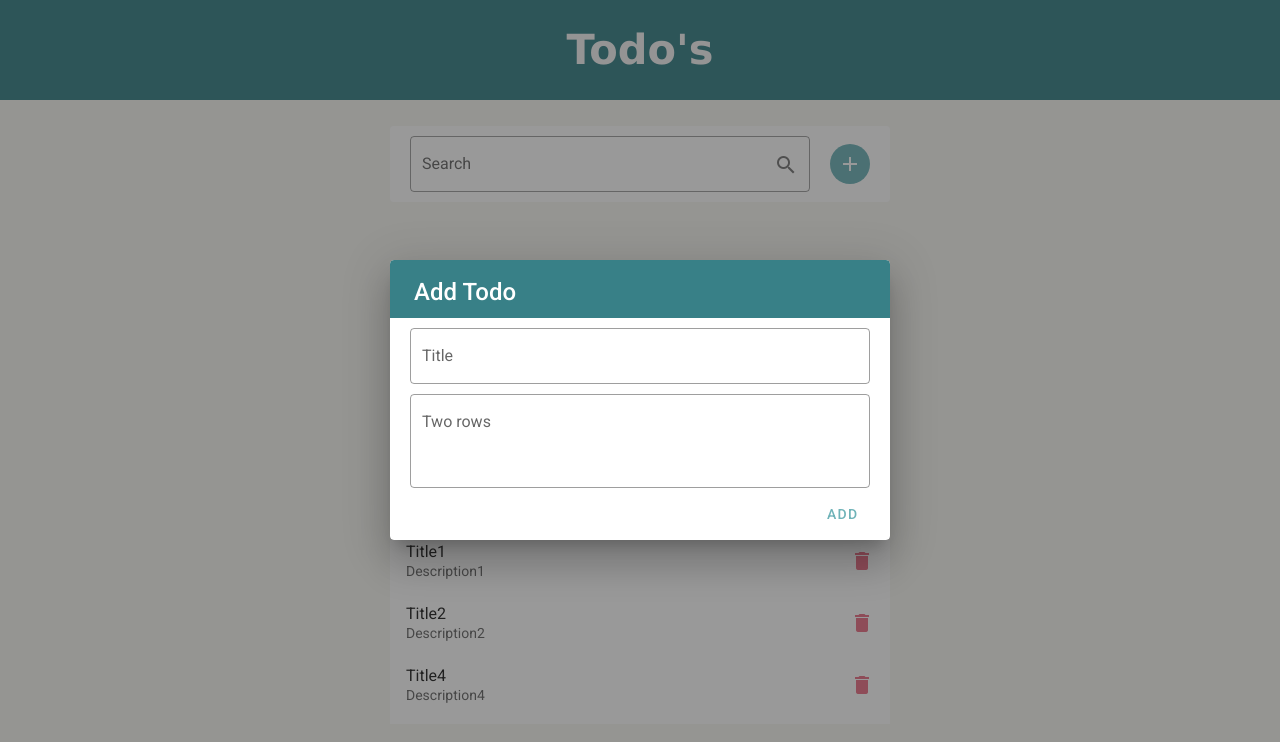
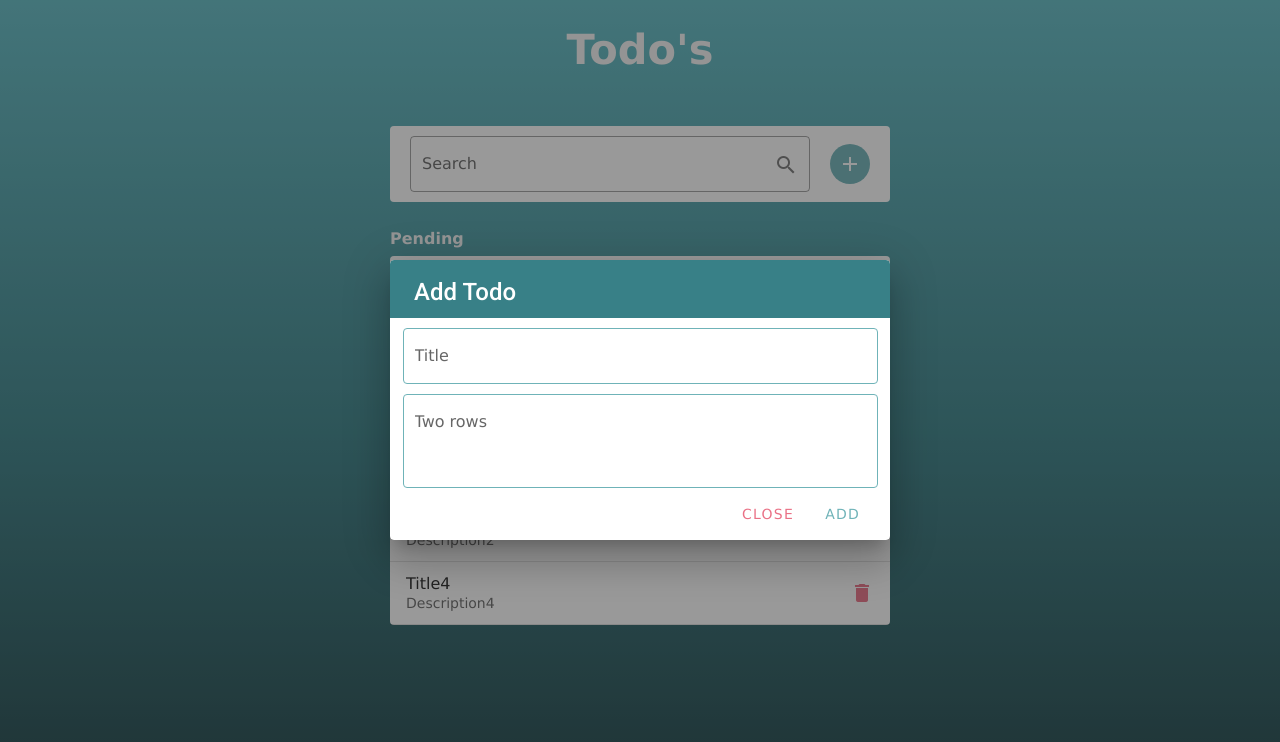
Before and after one commit to bananna96/todo-list, a Vue app: page / in a window 1280 px wide. Both pictures are taken after a click on the button 850 px from the left and 163 px from the top of the page. Shown: the top 742 px of the page. Built offline with nearby package versions, Linux system fonts and the light colour scheme.

Commit message:
[master] more clean up and styling, added alert to addItemDrawer

```diff
--- a/src/App.vue
+++ b/src/App.vue
@@ -1,42 +1,6 @@
 <template>
-	<v-app :style="{ background: $vuetify.theme.themes.light.background }">
-		<!--   <v-app-bar app color="primary" dark>
-      <div class="d-flex align-center">
-        <v-img
-          alt="Vuetify Logo"
-          class="shrink mr-2"
-          contain
-          src="https://cdn.vuetifyjs.com/images/logos/vuetify-logo-dark.png"
-          transition="scale-transition"
-          width="40"
-        />
-
-        <v-img
-          alt="Vuetify Name"
-          class="shrink mt-1 hidden-sm-and-down"
-          contain
-          min-width="100"
-          src="https://cdn.vuetifyjs.com/images/logos/vuetify-name-dark.png"
-          width="100"
-        />
-      </div>
-
-      <v-spacer></v-spacer>
-
-      <v-btn
-        href="https://github.com/vuetifyjs/vuetify/releases/latest"
-        target="_blank"
-        text
-      >
-        <span class="mr-2">Latest Release</span>
-        <v-icon>mdi-open-in-new</v-icon>
-      </v-btn>
-    </v-app-bar>-->
-
-		<!-- <v-main> -->
+	<v-app>
 		<Home />
-
-		<!-- </v-main> -->
 	</v-app>
 </template>
 
@@ -54,3 +18,16 @@ export default {
 	}),
 };
 </script>
+
+<style scoped>
+.v-application {
+	background: rgb(28, 64, 68) !important;
+	background: linear-gradient(
+		0deg,
+		rgba(28, 64, 68, 1) 0%,
+		rgba(56, 128, 135, 1) 46%,
+		rgba(96, 187, 196, 1) 100%
+	) !important;
+	font-family: 'Geneva', Geneva, sans-serif;
+}
+</style>
--- a/src/components/ListItem.vue
+++ b/src/components/ListItem.vue
@@ -1,4 +1,4 @@
-<template>
+<template v-slot:label>
 	<div>
 		<v-list-item v-show="!this.editable" :key="listItem.id">
 			<v-list-item-content @click="toggleEditable">
@@ -15,7 +15,7 @@
 						mdi-delete
 					</v-icon>
 					<v-btn
-						color="#c2edce"
+						color="#88db9f"
 						v-show="!done"
 						dark
 						small
@@ -29,7 +29,7 @@
 			</v-list-item-action>
 		</v-list-item>
 		<v-list-item v-show="this.editable">
-			<v-list-item-content>
+			<v-list-item-content class="edit-warpper">
 				<v-text-field
 					class="text-input"
 					label="Title"
@@ -54,6 +54,7 @@
 				</v-btn>
 			</v-list-item-action>
 		</v-list-item>
+		<v-divider></v-divider>
 	</div>
 </template>
 
@@ -75,7 +76,11 @@ export default {
 			this.$store.dispatch('deleteTodo', this.listItem.id);
 		},
 		toggleEditable() {
-			this.editable = !this.editable;
+			if (this.done) {
+				this.editable = false;
+			} else {
+				this.editable = !this.editable;
+			}
 		},
 		toggleDone() {
 			this.done = !this.done;
@@ -106,4 +111,17 @@ export default {
 .v-list-item__action {
 	margin: 0 !important;
 }
+.edit-warpper {
+	padding: 0;
+}
+
+.edit-warpper > div {
+	margin: 10px 0px;
+}
+.text-input {
+	border-color: yellow !important;
+}
+.v-text-field--outlined >>> fieldset {
+	border-color: rgba(111, 179, 184, 1);
+}
 </style>
--- a/src/components/TheAddItemDrawer.vue
+++ b/src/components/TheAddItemDrawer.vue
@@ -19,7 +19,18 @@
 				<v-card-title class="text-h5 drawer-header">
 					Add Todo
 				</v-card-title>
-				<div>
+				<div class="content-wrapper">
+					<v-alert
+						:value="alert"
+						color="pink"
+						dense
+						transition="scale-transition"
+						outlined
+						text
+						width="50%"
+					>
+						Title is required!
+					</v-alert>
 					<v-text-field
 						class="text-input"
 						label="Title"
@@ -41,6 +52,9 @@
 				</div>
 				<v-card-actions>
 					<v-spacer></v-spacer>
+					<v-btn color="#ea7186" text @click="toggleDialog()">
+						Close
+					</v-btn>
 					<v-btn color="primary" text @click="addItem()">
 						Add
 					</v-btn>
@@ -57,15 +71,26 @@ export default {
 			dialog: false,
 			title: '',
 			description: '',
+			alert: false,
 		};
 	},
 	methods: {
 		addItem() {
-			this.dialog = false;
-			this.$store.dispatch('addTodo', {
-				title: this.title,
-				description: this.description,
-			});
+			if (this.title.length > 0) {
+				this.$store.dispatch('addTodo', {
+					title: this.title,
+					description: this.description,
+				});
+				this.toggleDialog();
+			} else {
+				this.alert = !this.alert;
+			}
+		},
+		toggleDialog() {
+			this.dialog = !this.dialog;
+			this.title = '';
+			this.description = '';
+			this.alert = false;
 		},
 	},
 };
@@ -79,5 +104,24 @@ export default {
 
 .text-input {
 	margin: 10px 20px 0px 20px !important;
+	width: 95%;
+}
+
+.v-text-field--outlined >>> fieldset {
+	border-color: rgba(111, 179, 184, 1);
+}
+
+.v-alert {
+	margin: 5px;
+	display: flex;
+	flex-direction: column;
+	align-items: center;
+}
+
+.content-wrapper {
+	display: flex;
+	flex-direction: column;
+	justify-content: center;
+	align-items: center;
 }
 </style>
--- a/src/components/TheHeader.vue
+++ b/src/components/TheHeader.vue
@@ -6,11 +6,8 @@
 
 <style>
 header {
-	background-color: #388087;
 	color: whitesmoke;
 	font-size: 50px;
-	font-family: 'Lucida Sans', 'Lucida Sans Regular', 'Lucida Grande',
-		'Lucida Sans Unicode', Geneva, Verdana, sans-serif;
 	margin: 0;
 	height: 100px;
 	display: flex;
--- a/src/components/TheList.vue
+++ b/src/components/TheList.vue
@@ -1,49 +1,57 @@
 <template>
 	<div class="list-wrapper">
-		<v-sheet width="500px" class="sheet" rounded>
-			<v-subheader>Open</v-subheader>
-			<v-list>
-				<v-list-item-group>
+		<span class="list-header">Pending</span>
+		<v-sheet
+			width="500px"
+			class="sheet"
+			rounded
+			v-show="getOpenItems(this.todos).length > 0"
+		>
 			<ListItem
-						v-for="item in getOpenItems(this.getTodos)"
+				v-for="item in getOpenItems(this.todos)"
 				:key="item.id"
 				:listItem="item"
 			/>
-				</v-list-item-group>
-			</v-list>
 		</v-sheet>
-		<v-sheet width="500px" class="sheet" rounded>
-			<v-subheader>Done</v-subheader>
-			<v-list>
-				<v-list-item-group>
+		<v-sheet
+			width="500px"
+			class="sheet"
+			rounded
+			v-show="
+				this.todos.length == 0 ||
+				getOpenItems(this.todos).length == 0
+			"
+		>
+			<v-subheader>No pending todos</v-subheader>
+		</v-sheet>
+		<span class="list-header">Done</span>
+
+		<v-sheet
+			width="500px"
+			class="sheet"
+			rounded
+			v-show="getDoneItems(this.todos).length > 0"
+		>
 			<ListItem
-						v-for="item in getDoneItems(this.getTodos)"
+				v-for="item in getDoneItems(this.todos)"
 				:key="item.id"
 				:listItem="item"
 			/>
-				</v-list-item-group>
-			</v-list>
 		</v-sheet>
 	</div>
 </template>
 
 <script>
 import ListItem from '../components/ListItem.vue';
-//import todosEndpoint from '../endpoints/todosEndpoint';
 
 export default {
 	components: {
 		ListItem,
 	},
-	// data: function () {
-	// 	return {
-	// 		listItemsAll: todosEndpoint.getTodos(),
-	// 	};
-	// },
-	computed: {
-		getTodos() {
-			return this.$store.state.todos;
-		},
+	data: function () {
+		return {
+			todos: this.$store.state.todos,
+		};
 	},
 	methods: {
 		getDoneItems(items) {
@@ -61,9 +69,16 @@ export default {
 	display: flex;
 	flex-direction: column;
 	justify-items: space-between;
+	margin-top: 20px;
 }
 
 .sheet {
 	margin-bottom: 20px;
 }
+
+.list-header {
+	color: whitesmoke;
+	font-weight: bold;
+	margin: 5px 0px;
+}
 </style>
--- a/src/components/TheSearchbar.vue
+++ b/src/components/TheSearchbar.vue
@@ -10,8 +10,7 @@
 			clearable
 			outlined
 			hide-details
-			>> ></v-text-field
-		>
+		></v-text-field>
 	</div>
 </template>
 
@@ -19,16 +18,13 @@
 export default {
 	data: function () {
 		return {
-			listItemsAll: this.getTodos(),
+			listItemsAll: this.$store.state.todos,
 			filteredTodos: [],
 			searchValue: '',
 		};
 	},
 	computed: {},
 	methods: {
-		getTodos() {
-			return this.$store.state.todos;
-		},
 		setTodos() {
 			this.$store.dispatch('setTodos', this.filteredTodos);
 		},
@@ -49,4 +45,12 @@ export default {
 };
 </script>
 
-<style scoped></style>
+<style scoped>
+/* .v-text-field--outlined >>> fieldset {
+	border-color: rgba(111, 179, 184, 1);
+}
+.v-text-field--outlined >>> i,
+.v-text-field--outlined >>> label {
+	color: rgba(111, 179, 184, 1);
+} */
+</style>
--- a/src/plugins/vuetify.js
+++ b/src/plugins/vuetify.js
@@ -14,11 +14,11 @@ export default new Vuetify({
 				secondary: '#388087', // pfau
 				accent: '#badfe7', // baby blue
 				error: '#FF5252',
-				info: '#2196F3',
+				info: '#6fb3b8',
 				success: '#4CAF50',
 				warning: '#FFC107',
-				background: '#f6f6f2', // sand
-				anchor: '#8c9eff',
+				//background: '#388087', // sand f6f6f2
+				anchor: '#6fb3b8',
 			},
 		},
 	},
```
Lines whose indentation alone changed are shown as unchanged.
